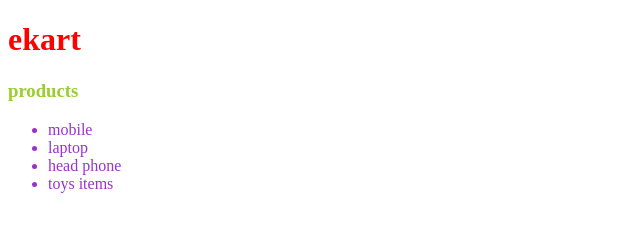
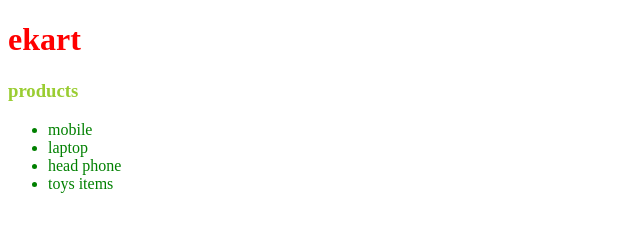
Before and after one commit to AryaCAshok/ekart, a plain HTML site: page index.html in a window 1280 px wide. Shown: the whole page, without its empty margins (0-640 px from the left). Drawn offline with Linux system fonts and the light colour scheme.

Commit message:
Update style.css

```diff
--- a/style.css
+++ b/style.css
@@ -5,5 +5,5 @@ h3{
     color: yellowgreen;
 }
 li{
-    color: darkorchid;
+    color: green;
 }
```
